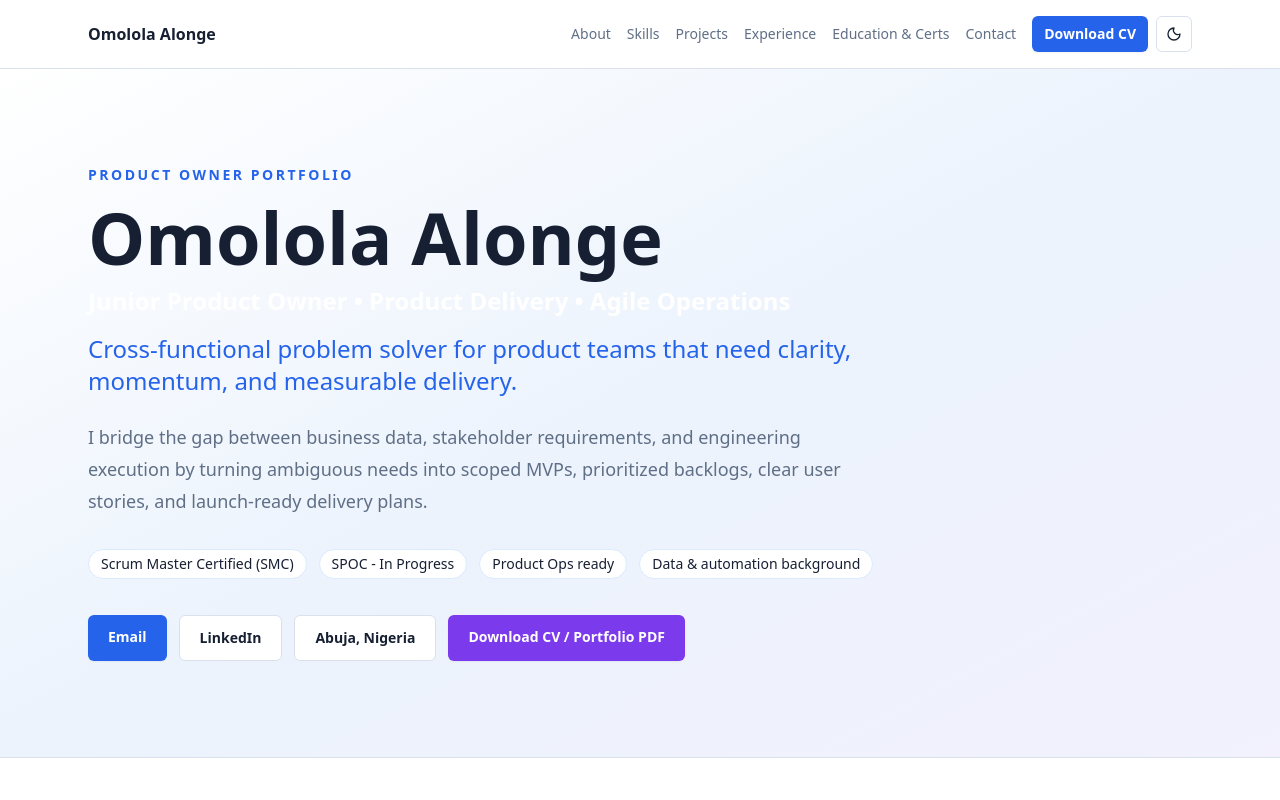
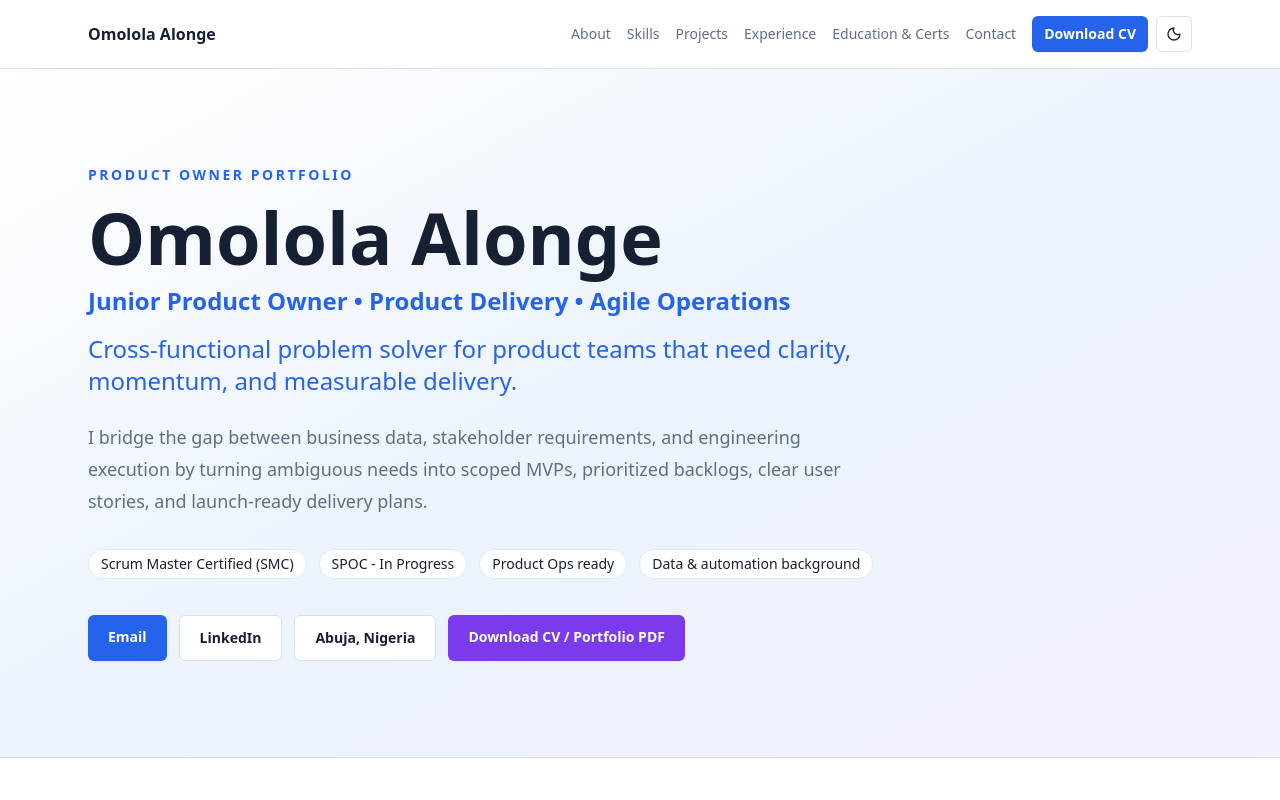
Before and after one commit to omololaalonge/Portfolio_Product-Manager, a Next.js app: page / in a window 1280 px wide. Shown: the top 800 px of the page. Built offline with nearby package versions, Linux system fonts and the light colour scheme.

Commit message:
Fix hero role contrast in light theme

```diff
--- a/components/Hero.tsx
+++ b/components/Hero.tsx
@@ -14,7 +14,7 @@ export default function Hero() {
           <h1 className="mt-4 text-5xl font-semibold tracking-normal text-ink sm:text-6xl lg:text-7xl">
             Omolola Alonge
           </h1>
-          <p className="mt-3 text-lg font-semibold text-white sm:text-xl lg:text-2xl">
+          <p className="mt-3 text-lg font-semibold text-blue-calm dark:text-white sm:text-xl lg:text-2xl">
             Junior Product Owner • Product Delivery • Agile Operations
           </p>
           <p className="mt-4 text-xl font-medium text-blue-calm sm:text-2xl">
```
